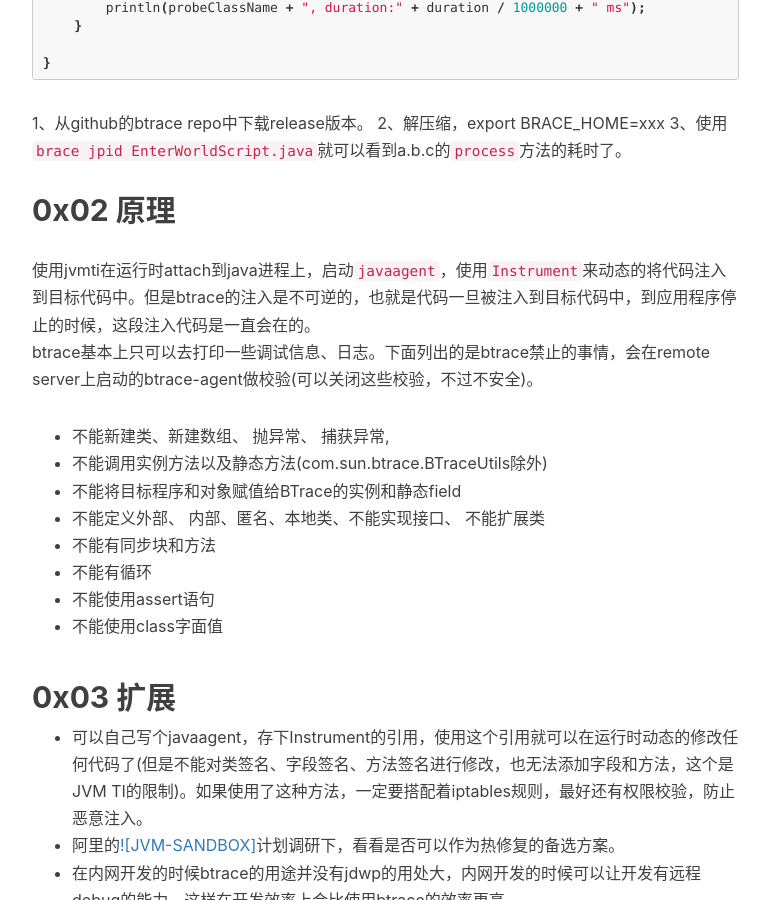
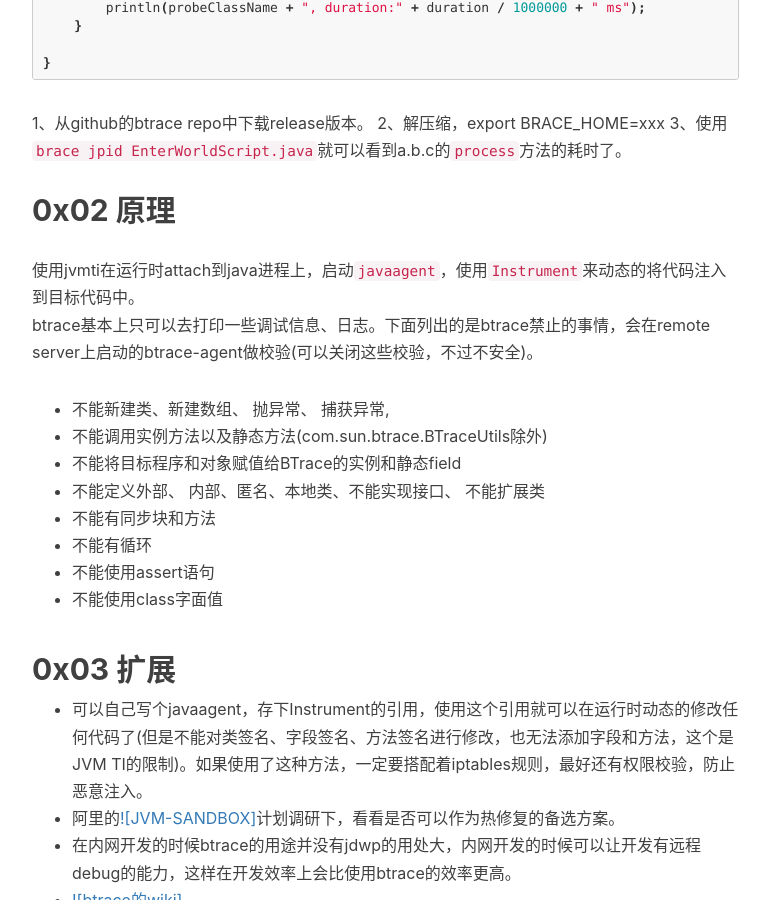
Before and after one commit to SystemOutPrint/systemoutprint.github.io, a Jekyll site: the page built from _posts/2018-06-14-btrace.md, in a window 1280 px wide and 900 px high, scrolled down 691 px. Shown: the whole window, without its empty margins (233-1003 px from the left). Built offline with Jekyll 4.4.1, drawn with Linux system fonts in a browser that asks for light colours; nearby versions of some CDN libraries; comment, search, counter and statistics services are not loaded.

Commit message:
delete error

```diff
--- a/_posts/2018-06-14-btrace.md
+++ b/_posts/2018-06-14-btrace.md
@@ -27,7 +27,7 @@ public class EnterWorldScript {
 3、使用`brace jpid EnterWorldScript.java`就可以看到a.b.c的`process`方法的耗时了。
 
 ## 0x02 原理
-使用jvmti在运行时attach到java进程上，启动`javaagent`，使用`Instrument`来动态的将代码注入到目标代码中。但是btrace的注入是不可逆的，也就是代码一旦被注入到目标代码中，到应用程序停止的时候，这段注入代码是一直会在的。<br>
+使用jvmti在运行时attach到java进程上，启动`javaagent`，使用`Instrument`来动态的将代码注入到目标代码中。<br>
 btrace基本上只可以去打印一些调试信息、日志。下面列出的是btrace禁止的事情，会在remote server上启动的btrace-agent做校验(可以关闭这些校验，不过不安全)。
 * 不能新建类、新建数组、 抛异常、 捕获异常,
 * 不能调用实例方法以及静态方法(com.sun.btrace.BTraceUtils除外)
```
